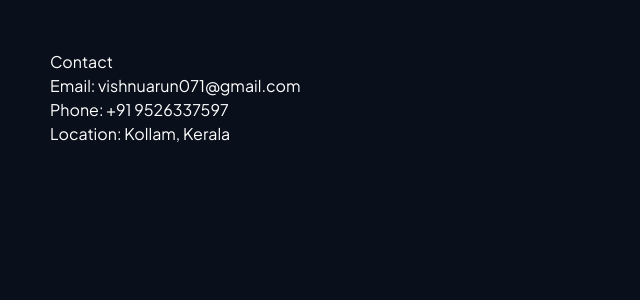
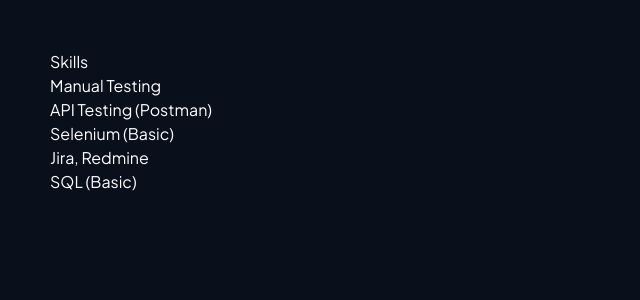
Before and after one commit to vishnu-arun-in/vishnu-portfolio, a Next.js app: page / in a window 1280 px wide. Shown: the top 300 px of the page, without its empty margins (0-640 px from the left). Built offline with nearby package versions, Linux system fonts and the light colour scheme.

Commit message:
Update page.tsx

```diff
--- a/src/app/page.tsx
+++ b/src/app/page.tsx
@@ -1,10 +1,20 @@
-export default function ContactSection() {
+export default function SkillsSection() {
+  const skills = [
+    "Manual Testing",
+    "API Testing (Postman)",
+    "Selenium (Basic)",
+    "Jira, Redmine",
+    "SQL (Basic)"
+  ];
+
   return (
     <section style={{ padding: "50px", color: "white" }}>
-      <h2>Contact</h2>
-      <p>Email: vishnuarun071@gmail.com</p>
-      <p>Phone: +91 9526337597</p>
-      <p>Location: Kollam, Kerala</p>
+      <h2>Skills</h2>
+      <ul>
+        {skills.map((skill, i) => (
+          <li key={i}>{skill}</li>
+        ))}
+      </ul>
     </section>
   );
 }
```
